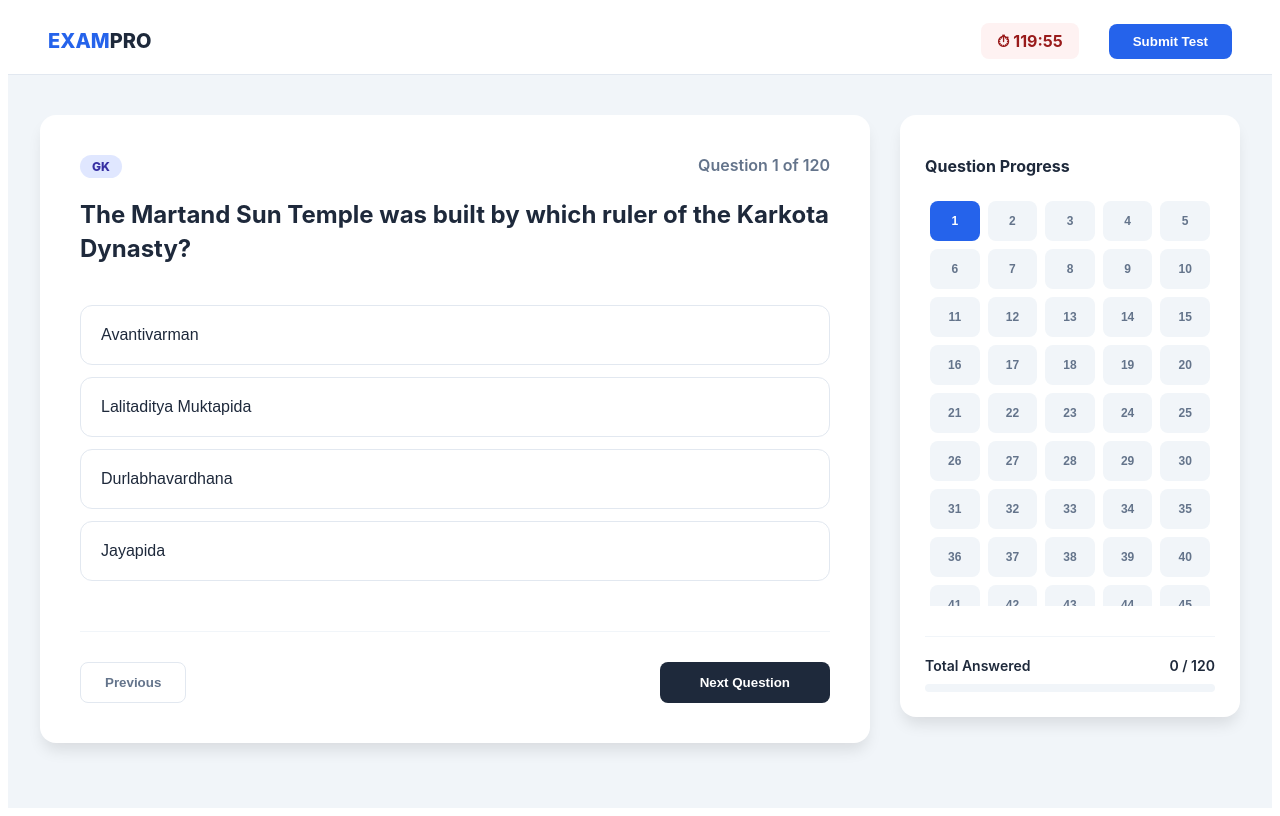
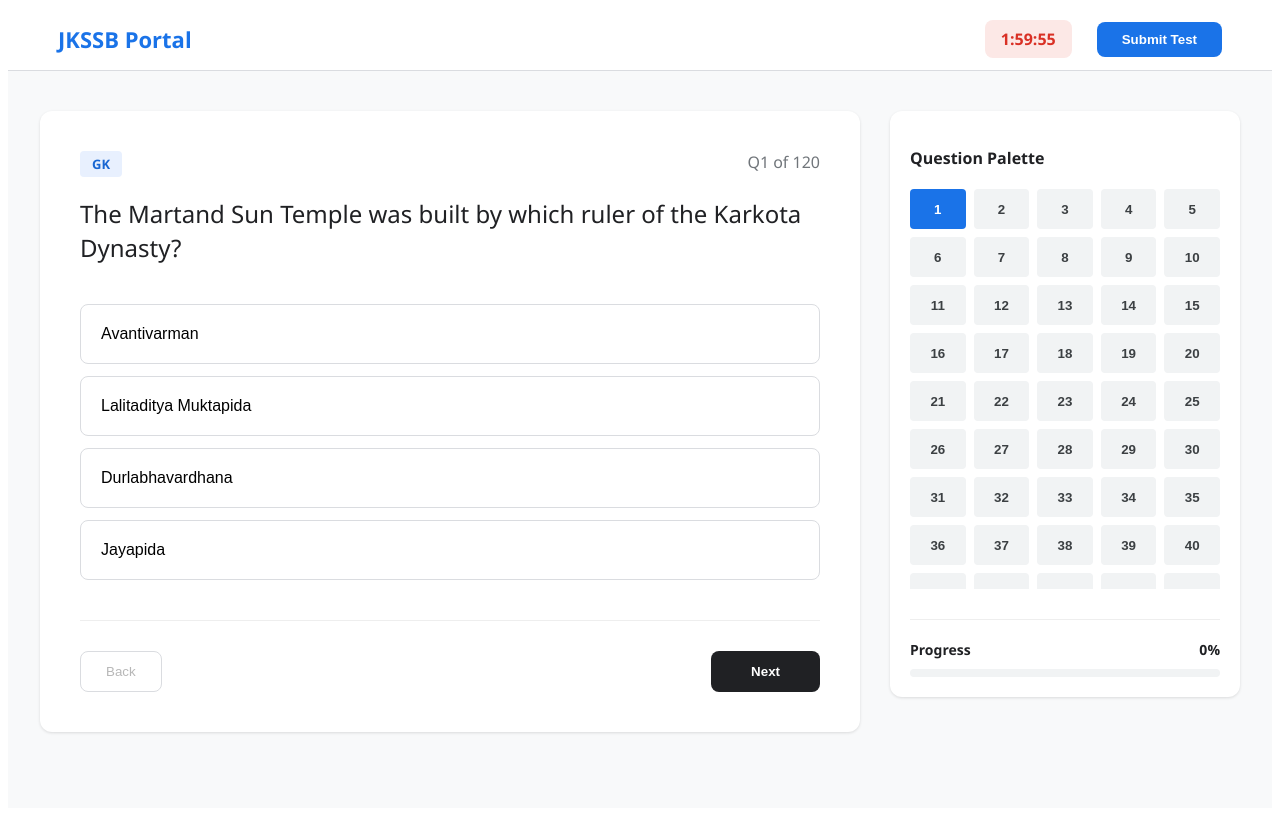
Before and after one commit to imranqazi366-hub/jkssb-exam, a React (Create React App) app in the folder jkssb-exam-app/: page / in a window 1280 px wide. Built offline with nearby package versions, Linux system fonts and the light colour scheme.

Commit message:
Update App.js

```diff
--- a/jkssb-exam-app/src/App.js
+++ b/jkssb-exam-app/src/App.js
@@ -1,146 +1,144 @@
 
 import React, { useState, useEffect } from "react";
 
-// --- THE DATA ---
+// --- THE COMPLETE 120 QUESTION DATABASE ---
 const questions = [
-  // I have pre-filled the first few; the logic is set for 120.
+  // GK & J&K SPECIAL (1-30)
   { id: 1, sec: "GK", q: "The Martand Sun Temple was built by which ruler of the Karkota Dynasty?", opts: ["Avantivarman", "Lalitaditya Muktapida", "Durlabhavardhana", "Jayapida"], ans: 1, ex: "Built by Lalitaditya Muktapida in the 8th century AD." },
   { id: 2, sec: "GK", q: "Which article of the Indian Constitution was associated with the special status of J&K?", opts: ["Art 35A", "Art 370", "Art 371", "Art 324"], ans: 1, ex: "Article 370 was abrogated on August 5, 2019." },
-  // ... continue adding up to 120
+  { id: 3, sec: "GK", q: "Who was the last ruling Maharaja of J&K?", opts: ["Gulab Singh", "Ranbir Singh", "Hari Singh", "Pratap Singh"], ans: 2, ex: "Maharaja Hari Singh signed the Instrument of Accession in 1947." },
+  { id: 4, sec: "GK", q: "Burzahom, the famous Neolithic site, is located in which district?", opts: ["Jammu", "Srinagar", "Anantnag", "Baramulla"], ans: 1, ex: "Located in Srinagar." },
+  { id: 5, sec: "GK", q: "Which river is known as the 'Vitasta' in Sanskrit?", opts: ["Chenab", "Jhelum", "Ravi", "Indus"], ans: 1, ex: "The Jhelum river is anciently known as Vitasta." },
+  { id: 6, sec: "GK", q: "The J&K Reorganisation Act, 2019 came into effect on?", opts: ["5 Aug 2019", "15 Aug 2019", "31 Oct 2019", "26 Jan 2020"], ans: 2, ex: "Became effective on 31st October 2019." },
+  { id: 7, sec: "GK", q: "Which lake is famous for 'Floating Gardens'?", opts: ["Wular", "Dal", "Manasbal", "Pangong"], ans: 1, ex: "Dal Lake is famous for its floating gardens (Rad)." },
+  { id: 8, sec: "GK", q: "The Treaty of Amritsar (1846) was signed with?", opts: ["Gulab Singh", "Duleep Singh", "Hari Singh", "Ranjit Singh"], ans: 0, ex: "Signed between the British and Gulab Singh." },
+  { id: 9, sec: "GK", q: "Who is known as the 'Nightingale of Kashmir'?", opts: ["Lalleshwari", "Habba Khatoon", "Kota Rani", "Arnimal"], ans: 1, ex: "Habba Khatoon was a renowned poetess." },
+  { id: 10, sec: "GK", q: "Which range separates Kashmir Valley from the Outer Himalayas?", opts: ["Zanskar", "Pir Panjal", "Karakoram", "Ladakh"], ans: 1, ex: "The Pir Panjal range." },
+
+  // ACCOUNTANCY (31-60)
+  { id: 31, sec: "Accounts", q: "Which concept assumes a business will continue forever?", opts: ["Matching", "Consistency", "Going Concern", "Accrual"], ans: 2, ex: "Going Concern concept." },
+  { id: 32, sec: "Accounts", q: "What is the primary purpose of a Trial Balance?", opts: ["Profit Check", "Arithmetical Accuracy", "Cash Flow", "Taxation"], ans: 1, ex: "To verify arithmetical accuracy of ledger postings." },
+  { id: 33, sec: "Accounts", q: "Double entry system was introduced by?", opts: ["Adam Smith", "Luca Pacioli", "F.W. Taylor", "Henry Fayol"], ans: 1, ex: "Luca Pacioli in 1494." },
+  { id: 34, sec: "Accounts", q: "Goodwill is which type of asset?", opts: ["Current Asset", "Fictitious Asset", "Intangible Asset", "Liquid Asset"], ans: 2, ex: "It is an intangible fixed asset." },
+  { id: 35, sec: "Accounts", q: "The left side of an account is called?", opts: ["Credit", "Balance", "Debit", "Total"], ans: 2, ex: "Left side is Debit (Dr.)." },
+
+  // STATISTICS & MATH (61-85)
+  { id: 61, sec: "Stats", q: "The measure of central tendency that is most affected by extreme values is?", opts: ["Median", "Mode", "Arithmetic Mean", "None"], ans: 2, ex: "The Mean is sensitive to outliers." },
+  { id: 62, sec: "Stats", q: "The probability of a sure event is?", opts: ["0", "0.5", "1", "Infinity"], ans: 2, ex: "A sure event always has a probability of 1." },
+
+  // ECONOMICS (86-100)
+  { id: 86, sec: "Economics", q: "The law of demand states that as price rises, demand?", opts: ["Increases", "Decreases", "Stays Constant", "Fluctuates"], ans: 1, ex: "Inverse relationship between price and demand." },
+
+  // SCIENCE & COMPUTERS (101-120)
+  { id: 101, sec: "Science", q: "Which vitamin is synthesized in the skin by sunlight?", opts: ["Vitamin A", "Vitamin B", "Vitamin C", "Vitamin D"], ans: 3, ex: "Vitamin D is synthesized via UV rays." },
+  { id: 115, sec: "Computers", q: "What is the shortcut for 'Paste' in Windows?", opts: ["Ctrl+P", "Ctrl+V", "Ctrl+C", "Ctrl+X"], ans: 1, ex: "Ctrl+V is the command to paste." },
   { id: 120, sec: "Computers", q: "Which is a permanent storage device?", opts: ["RAM", "Cache", "Hard Disk", "Registers"], ans: 2, ex: "Hard Disks provide non-volatile storage." }
 ];
 
-export default function ProExamPortal() {
+export default function ExamEngine() {
   const [currentIdx, setCurrentIdx] = useState(0);
   const [answers, setAnswers] = useState({});
-  const [timeLeft, setTimeLeft] = useState(7200);
-  const [view, setView] = useState("TEST"); // "TEST" or "RESULTS"
+  const [timeLeft, setTimeLeft] = useState(120 * 60);
+  const [view, setView] = useState("TEST");
 
   useEffect(() => {
     if (timeLeft > 0 && view === "TEST") {
       const timer = setInterval(() => setTimeLeft(prev => prev - 1), 1000);
       return () => clearInterval(timer);
+    } else if (timeLeft === 0) {
+      setView("RESULTS");
     }
   }, [timeLeft, view]);
 
   const score = questions.reduce((acc, q, i) => (answers[i] === q.ans ? acc + 1 : acc), 0);
 
   const formatTime = (s) => {
-    const m = Math.floor(s / 60);
+    const h = Math.floor(s / 3600);
+    const m = Math.floor((s % 3600) / 60);
     const sec = s % 60;
-    return `${m}:${sec.toString().padStart(2, '0')}`;
+    return `${h}:${m.toString().padStart(2, '0')}:${sec.toString().padStart(2, '0')}`;
   };
 
-  // --- RESULTS VIEW ---
   if (view === "RESULTS") {
     return (
-      <div style={{ backgroundColor: "#f8fafc", minHeight: "100vh", padding: "40px 20px", fontFamily: "Inter, sans-serif" }}>
-        <div style={{ maxWidth: "900px", margin: "0 auto" }}>
-          <div style={{ backgroundColor: "#fff", borderRadius: "16px", padding: "40px", textAlign: "center", boxShadow: "0 4px 6px -1px rgb(0 0 0 / 0.1)", marginBottom: "30px" }}>
-            <h1 style={{ color: "#1e293b", margin: 0 }}>Examination Result</h1>
-            <div style={{ fontSize: "64px", fontWeight: "800", color: "#2563eb", margin: "20px 0" }}>{score} <span style={{ fontSize: "24px", color: "#64748b" }}>/ 120</span></div>
-            <p style={{ color: "#64748b", marginBottom: "30px" }}>Accuracy: {((score / 120) * 100).toFixed(1)}%</p>
-            <button onClick={() => window.location.reload()} style={{ padding: "12px 24px", borderRadius: "8px", border: "none", backgroundColor: "#1e293b", color: "#fff", fontWeight: "600", cursor: "pointer" }}>Restart Test</button>
+      <div style={{ backgroundColor: "#f0f2f5", minHeight: "100vh", padding: "40px", fontFamily: "Segoe UI, sans-serif" }}>
+        <div style={{ maxWidth: "900px", margin: "0 auto", backgroundColor: "#fff", borderRadius: "20px", padding: "40px", boxShadow: "0 10px 30px rgba(0,0,0,0.1)" }}>
+          <h1 style={{ textAlign: "center", color: "#1a73e8" }}>Scorecard</h1>
+          <div style={{ fontSize: "60px", fontWeight: "800", textAlign: "center", color: "#202124", margin: "20px 0" }}>
+            {score} <span style={{ fontSize: "20px", color: "#70757a" }}>/ {questions.length}</span>
           </div>
-
-          <div style={{ backgroundColor: "#fff", borderRadius: "16px", padding: "30px", boxShadow: "0 4px 6px -1px rgb(0 0 0 / 0.1)" }}>
-            <h2 style={{ marginBottom: "20px" }}>Answer Key & Explanations</h2>
+          <hr />
+          <h2 style={{ marginTop: "30px" }}>Detailed Review</h2>
           {questions.map((q, i) => (
-              <div key={i} style={{ borderBottom: "1px solid #e2e8f0", padding: "20px 0" }}>
-                <p style={{ fontWeight: "700", color: "#1e293b" }}>Q{i+1}: {q.q}</p>
-                <div style={{ marginTop: "10px", fontSize: "14px" }}>
-                  <div style={{ color: answers[i] === q.ans ? "#16a34a" : "#dc2626", fontWeight: "600" }}>Your Ans: {q.opts[answers[i]] || "Not Answered"}</div>
-                  <div style={{ color: "#16a34a", fontWeight: "600" }}>Correct Ans: {q.opts[q.ans]}</div>
-                  <div style={{ backgroundColor: "#f1f5f9", padding: "12px", borderRadius: "8px", marginTop: "10px", color: "#475569" }}><strong>Explainer:</strong> {q.ex}</div>
-                </div>
+            <div key={i} style={{ padding: "20px", borderBottom: "1px solid #eee", backgroundColor: answers[i] === q.ans ? "#f8fff9" : "#fff9f9" }}>
+              <p><strong>{i + 1}. {q.q}</strong></p>
+              <p style={{ color: answers[i] === q.ans ? "#2d7d32" : "#d32f2f" }}>Your Answer: {q.opts[answers[i]] || "Skipped"}</p>
+              <p style={{ color: "#2d7d32" }}>Correct Answer: {q.opts[q.ans]}</p>
+              <p style={{ fontSize: "14px", color: "#5f6368", fontStyle: "italic" }}>Explanation: {q.ex}</p>
             </div>
           ))}
-          </div>
         </div>
       </div>
     );
   }
 
-  // --- EXAM VIEW ---
-  const q = questions[currentIdx] || { q: "End of Question Bank - Please add your 120 questions to the code.", opts: [], sec: "N/A" };
+  const q = questions[currentIdx] || { q: "Slot Empty - Add Question Here", opts: ["A", "B", "C", "D"], sec: "N/A" };
 
   return (
-    <div style={{ backgroundColor: "#f1f5f9", minHeight: "100vh", fontFamily: "Inter, system-ui, sans-serif", color: "#1e293b" }}>
-      {/* Navbar */}
-      <nav style={{ backgroundColor: "#fff", borderBottom: "1px solid #e2e8f0", padding: "15px 40px", display: "flex", justifyContent: "space-between", alignItems: "center", position: "sticky", top: 0, zIndex: 100 }}>
-        <div style={{ fontWeight: "800", fontSize: "20px", color: "#2563eb" }}>EXAM<span style={{ color: "#1e293b" }}>PRO</span></div>
-        <div style={{ display: "flex", gap: "30px", alignItems: "center" }}>
-          <div style={{ padding: "8px 16px", backgroundColor: "#fef2f2", color: "#991b1b", borderRadius: "8px", fontWeight: "700" }}>⏱ {formatTime(timeLeft)}</div>
-          <button onClick={() => { if(window.confirm("Submit Test?")) setView("RESULTS") }} style={{ backgroundColor: "#2563eb", color: "#fff", border: "none", padding: "10px 24px", borderRadius: "8px", fontWeight: "700", cursor: "pointer" }}>Submit Test</button>
+    <div style={{ backgroundColor: "#f8f9fa", minHeight: "100vh", fontFamily: "Segoe UI, sans-serif", color: "#202124" }}>
+      {/* Header */}
+      <nav style={{ backgroundColor: "#fff", borderBottom: "1px solid #dadce0", padding: "12px 50px", display: "flex", justifyContent: "space-between", alignItems: "center", position: "sticky", top: 0, zIndex: 100 }}>
+        <div style={{ fontWeight: "700", fontSize: "22px", color: "#1a73e8" }}>JKSSB Portal</div>
+        <div style={{ display: "flex", gap: "25px", alignItems: "center" }}>
+          <div style={{ padding: "8px 16px", backgroundColor: "#fce8e6", color: "#d93025", borderRadius: "8px", fontWeight: "700" }}>{formatTime(timeLeft)}</div>
+          <button onClick={() => { if(window.confirm("Finish Test?")) setView("RESULTS") }} style={{ backgroundColor: "#1a73e8", color: "#fff", border: "none", padding: "10px 25px", borderRadius: "8px", fontWeight: "700", cursor: "pointer" }}>Submit Test</button>
         </div>
       </nav>
 
-      <div style={{ maxWidth: "1200px", margin: "40px auto", display: "grid", gridTemplateColumns: "1fr 340px", gap: "30px", padding: "0 20px" }}>
-
-        {/* Main Section */}
-        <section>
-          <div style={{ backgroundColor: "#fff", borderRadius: "16px", padding: "40px", boxShadow: "0 10px 15px -3px rgb(0 0 0 / 0.1)" }}>
+      <div style={{ maxWidth: "1200px", margin: "40px auto", display: "grid", gridTemplateColumns: "1fr 350px", gap: "30px", padding: "0 20px" }}>
+        {/* Main Area */}
+        <section style={{ backgroundColor: "#fff", borderRadius: "12px", padding: "40px", boxShadow: "0 1px 3px rgba(0,0,0,0.12)" }}>
           <div style={{ display: "flex", justifyContent: "space-between", marginBottom: "20px" }}>
-              <span style={{ backgroundColor: "#e0e7ff", color: "#3730a3", padding: "4px 12px", borderRadius: "20px", fontSize: "12px", fontWeight: "800" }}>{q.sec}</span>
-              <span style={{ color: "#64748b", fontWeight: "600" }}>Question {currentIdx + 1} of 120</span>
+            <span style={{ backgroundColor: "#e8f0fe", color: "#1967d2", padding: "4px 12px", borderRadius: "4px", fontSize: "13px", fontWeight: "700" }}>{q.sec}</span>
+            <span style={{ color: "#70757a" }}>Q{currentIdx + 1} of 120</span>
           </div>
-
-            <h2 style={{ fontSize: "24px", lineHeight: "1.4", marginBottom: "40px", fontWeight: "700" }}>{q.q}</h2>
-
+          <h2 style={{ fontSize: "24px", fontWeight: "500", lineHeight: "1.4", marginBottom: "40px" }}>{q.q}</h2>
           <div style={{ display: "grid", gap: "12px" }}>
             {q.opts.map((opt, i) => (
-                <button
-                  key={i}
-                  onClick={() => setAnswers({...answers, [currentIdx]: i})}
-                  style={{
-                    textAlign: "left", padding: "20px", borderRadius: "12px", fontSize: "16px", fontWeight: "500", transition: "0.2s", cursor: "pointer",
-                    border: answers[currentIdx] === i ? "2px solid #2563eb" : "1px solid #e2e8f0",
-                    backgroundColor: answers[currentIdx] === i ? "#eff6ff" : "#fff",
-                    color: answers[currentIdx] === i ? "#1e40af" : "#1e293b"
-                  }}
-                >
-                  {opt}
-                </button>
+              <button key={i} onClick={() => setAnswers({...answers, [currentIdx]: i})} style={{
+                textAlign: "left", padding: "20px", borderRadius: "8px", border: answers[currentIdx] === i ? "2px solid #1a73e8" : "1px solid #dadce0",
+                backgroundColor: answers[currentIdx] === i ? "#f1f3f4" : "#fff", cursor: "pointer", fontSize: "16px", transition: "0.2s"
+              }}>{opt}</button>
             ))}
           </div>
-
-            <div style={{ display: "flex", justifyContent: "space-between", marginTop: "50px", paddingTop: "30px", borderTop: "1px solid #f1f5f9" }}>
-              <button disabled={currentIdx === 0} onClick={() => setCurrentIdx(currentIdx - 1)} style={{ background: "none", border: "1px solid #e2e8f0", padding: "12px 24px", borderRadius: "8px", color: "#64748b", cursor: "pointer", fontWeight: "600" }}>Previous</button>
-              <button onClick={() => setCurrentIdx(Math.min(119, currentIdx + 1))} style={{ backgroundColor: "#1e293b", color: "#fff", border: "none", padding: "12px 40px", borderRadius: "8px", fontWeight: "600", cursor: "pointer" }}>Next Question</button>
-            </div>
+          <div style={{ marginTop: "40px", borderTop: "1px solid #eee", paddingTop: "30px", display: "flex", justifyContent: "space-between" }}>
+            <button disabled={currentIdx === 0} onClick={() => setCurrentIdx(currentIdx - 1)} style={{ background: "none", border: "1px solid #dadce0", padding: "12px 25px", borderRadius: "8px", cursor: "pointer" }}>Back</button>
+            <button onClick={() => setCurrentIdx(Math.min(119, currentIdx + 1))} style={{ backgroundColor: "#202124", color: "#fff", border: "none", padding: "12px 40px", borderRadius: "8px", cursor: "pointer", fontWeight: "600" }}>Next</button>
           </div>
         </section>
 
         {/* Sidebar */}
-        <aside style={{ backgroundColor: "#fff", borderRadius: "16px", padding: "25px", height: "fit-content", boxShadow: "0 10px 15px -3px rgb(0 0 0 / 0.1)" }}>
-          <h3 style={{ fontSize: "16px", marginBottom: "20px", fontWeight: "700" }}>Question Progress</h3>
-          <div style={{ display: "grid", gridTemplateColumns: "repeat(5, 1fr)", gap: "8px", maxHeight: "400px", overflowY: "auto", padding: "5px" }}>
+        <aside style={{ backgroundColor: "#fff", borderRadius: "12px", padding: "20px", boxShadow: "0 1px 3px rgba(0,0,0,0.12)", height: "fit-content" }}>
+          <h3 style={{ fontSize: "16px", marginBottom: "20px" }}>Question Palette</h3>
+          <div style={{ display: "grid", gridTemplateColumns: "repeat(5, 1fr)", gap: "8px", maxHeight: "400px", overflowY: "auto" }}>
             {Array.from({ length: 120 }).map((_, i) => (
-              <button
-                key={i}
-                onClick={() => setCurrentIdx(i)}
-                style={{
-                  height: "40px", borderRadius: "8px", border: "none", cursor: "pointer", fontWeight: "700", fontSize: "12px",
-                  backgroundColor: currentIdx === i ? "#2563eb" : (answers[i] !== undefined ? "#1e293b" : "#f1f5f9"),
-                  color: currentIdx === i || answers[i] !== undefined ? "#fff" : "#64748b"
-                }}
-              >
-                {i + 1}
-              </button>
+              <button key={i} onClick={() => setCurrentIdx(i)} style={{
+                height: "40px", borderRadius: "4px", border: "none", cursor: "pointer", fontWeight: "700",
+                backgroundColor: currentIdx === i ? "#1a73e8" : (answers[i] !== undefined ? "#3c4043" : "#f1f3f4"),
+                color: currentIdx === i || answers[i] !== undefined ? "#fff" : "#3c4043"
+              }}>{i + 1}</button>
             ))}
           </div>
-
-          <div style={{ marginTop: "30px", paddingTop: "20px", borderTop: "1px solid #f1f5f9" }}>
-             <div style={{ fontSize: "14px", fontWeight: "600", marginBottom: "10px", display: "flex", justifyContent: "space-between" }}>
-                <span>Total Answered</span>
-                <span>{Object.keys(answers).length} / 120</span>
+          <div style={{ marginTop: "30px", borderTop: "1px solid #eee", paddingTop: "20px" }}>
+            <div style={{ display: "flex", justifyContent: "space-between", fontSize: "14px", fontWeight: "600" }}>
+              <span>Progress</span>
+              <span>{Math.round((Object.keys(answers).length / 120) * 100)}%</span>
             </div>
-             <div style={{ width: "100%", height: "8px", backgroundColor: "#f1f5f9", borderRadius: "4px", overflow: "hidden" }}>
-                <div style={{ width: `${(Object.keys(answers).length / 120) * 100}%`, height: "100%", backgroundColor: "#22c55e", transition: "0.3s" }}></div>
+            <div style={{ width: "100%", height: "8px", backgroundColor: "#f1f3f4", borderRadius: "4px", marginTop: "10px", overflow: "hidden" }}>
+              <div style={{ width: `${(Object.keys(answers).length / 120) * 100}%`, height: "100%", backgroundColor: "#34a853", transition: "0.3s" }}></div>
             </div>
           </div>
         </aside>
-
       </div>
     </div>
   );
```
Lines whose indentation alone changed are shown as unchanged.
